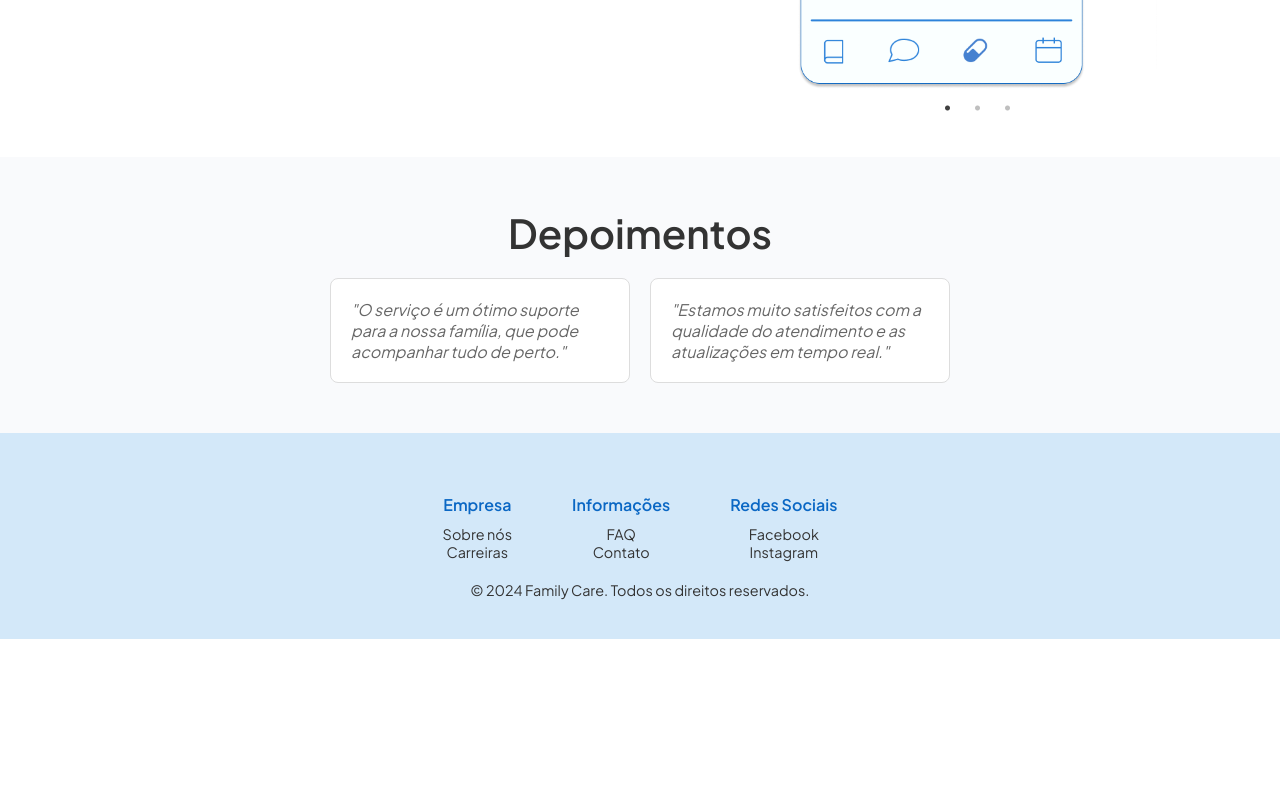
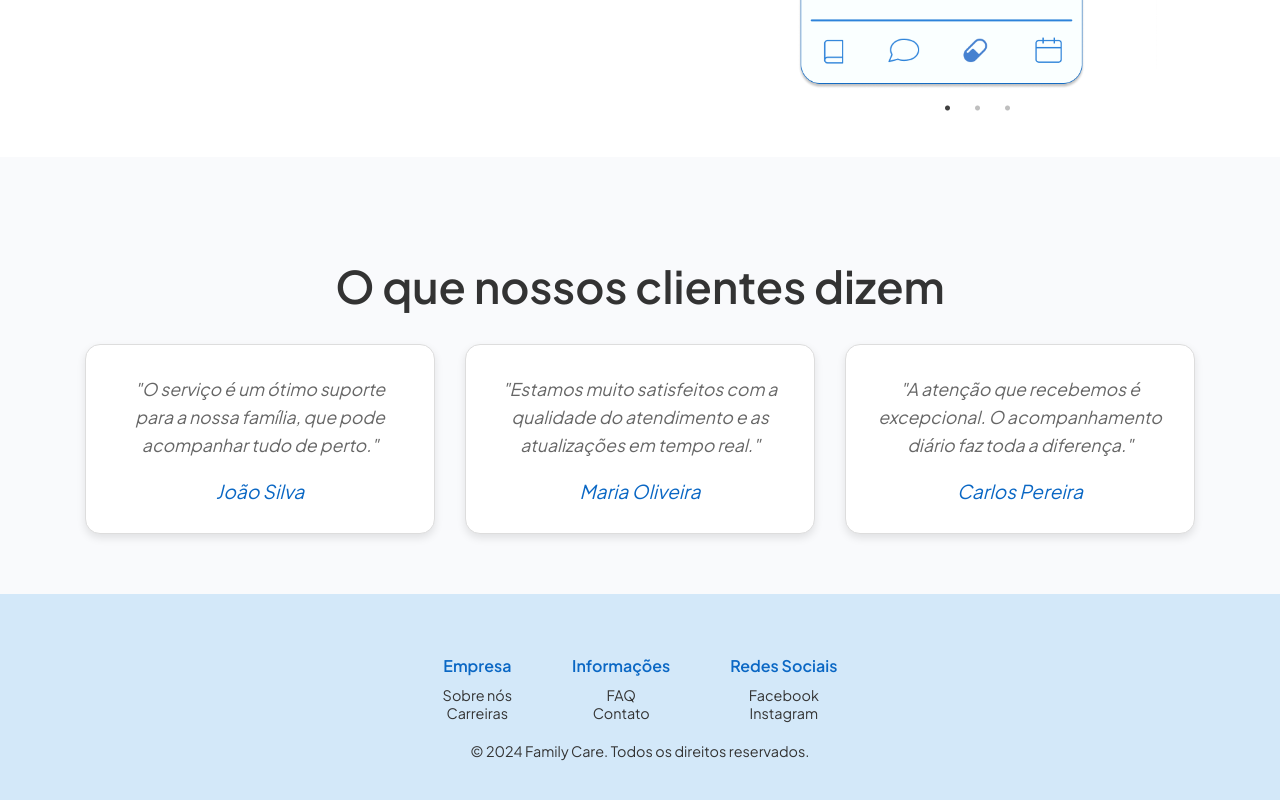
Before and after one commit to melissaJll/family-care, a React (Vite) app: page / in a window 1280 px wide. Shown: the part 2115-2915 px from the top of the page. Before the commit the page ends 2754 px from the top, so only its background shows below. Built offline with nearby package versions, Linux system fonts and the light colour scheme.

Commit message:
Update Depoimentos.jsx

```diff
--- a/src/components/Depoimentos.jsx
+++ b/src/components/Depoimentos.jsx
@@ -4,48 +4,74 @@ import styled from "styled-components";
 
 const DepoimentosContainer = styled.section`
   text-align: center;
-  padding: 50px 20px;
-  background-color: #F9FAFC;
+  padding: 60px 20px;
+  background-color: #f9fafc;
+  margin-top: 40px;
 
   h2 {
-    font-size: 2.5rem;
+    font-size: 2.8rem;
     color: #333;
-    margin-bottom: 20px;
+    margin-bottom: 30px;
+    font-weight: 600;
   }
 
   .depoimento-list {
     display: flex;
     justify-content: center;
-    gap: 20px;
+    gap: 30px;
     flex-wrap: wrap;
+    margin-top: 20px;
   }
 
   .depoimento-item {
-    max-width: 300px;
-    padding: 20px;
-    text-align: left;
-    background-color: #FFFFFF;
-    border: 1px solid #DDD;
-    border-radius: 8px;
+    max-width: 350px;
+    width: 100%;
+    padding: 30px;
+    text-align: center;
+    background-color: #fff;
+    border: 1px solid #ddd;
+    border-radius: 15px;
+    box-shadow: 0 4px 8px rgba(0, 0, 0, 0.1);
     font-style: italic;
+    transition: transform 0.3s ease, box-shadow 0.3s ease;
+
+    &:hover {
+      transform: translateY(-10px); /* Levanta o card ao passar o mouse */
+      box-shadow: 0 8px 16px rgba(0, 0, 0, 0.15); /* Sombra mais forte */
+    }
   }
 
   p {
     color: #666;
-    font-size: 1rem;
+    font-size: 1.1rem;
+    line-height: 1.6;
+    margin-bottom: 20px;
+  }
+
+  .client-name {
+    font-size: 1.2rem;
+    font-weight: 500;
+    color: #0a67c4;
+    margin-top: 10px;
   }
 `;
 
 function Depoimentos() {
   return (
     <DepoimentosContainer>
-      <h2>Depoimentos</h2>
+      <h2>O que nossos clientes dizem</h2>
       <div className="depoimento-list">
         <div className="depoimento-item">
           <p>"O serviço é um ótimo suporte para a nossa família, que pode acompanhar tudo de perto."</p>
+          <div className="client-name">João Silva</div>
         </div>
         <div className="depoimento-item">
           <p>"Estamos muito satisfeitos com a qualidade do atendimento e as atualizações em tempo real."</p>
+          <div className="client-name">Maria Oliveira</div>
+        </div>
+        <div className="depoimento-item">
+          <p>"A atenção que recebemos é excepcional. O acompanhamento diário faz toda a diferença."</p>
+          <div className="client-name">Carlos Pereira</div>
         </div>
       </div>
     </DepoimentosContainer>
```
